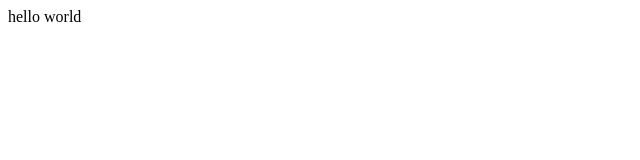
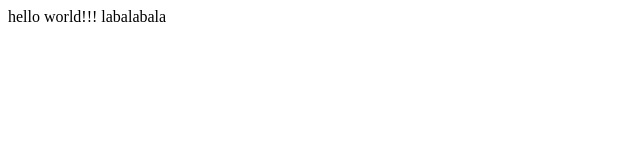
Before and after one commit to wthwthwth/lianxi, a plain HTML site: page index.html in a window 1280 px wide. Shown: the whole page, without its empty margins (0-640 px from the left). Drawn offline with Linux system fonts and the light colour scheme.

Commit message:
Update index.html

```diff
--- a/index.html
+++ b/index.html
@@ -9,7 +9,7 @@
 </head>
 
 <body>
-    hello world
+    hello world!!! labalabala
 </body>
 
 </html>
```
